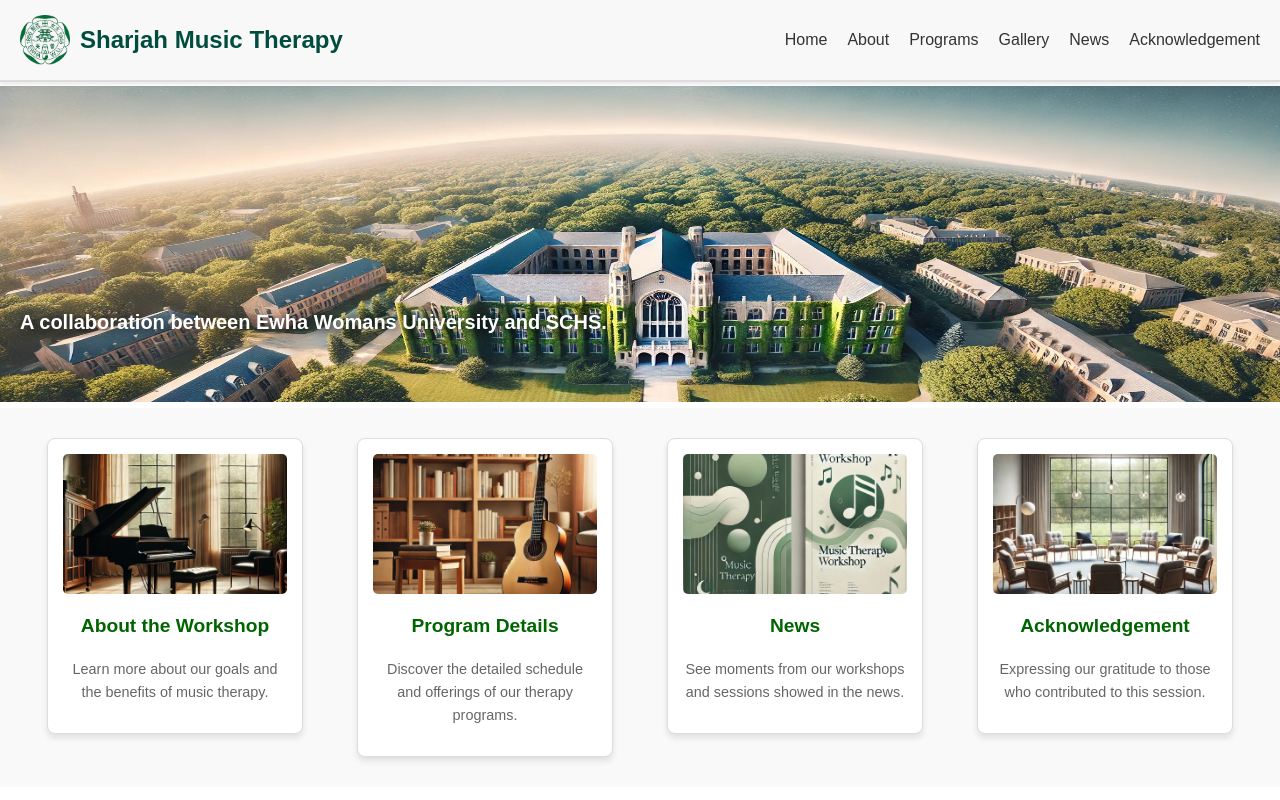
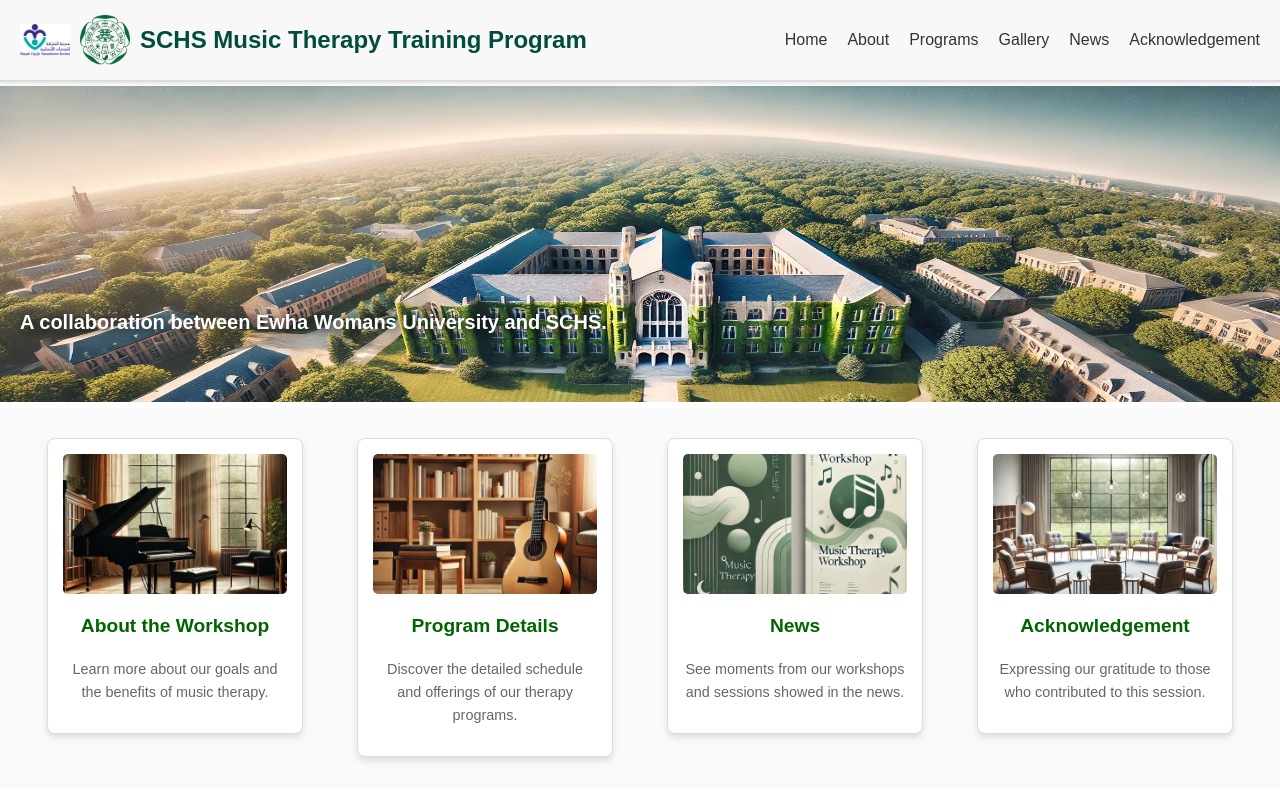
Before and after one commit to jiyucat/Ewha-SCHS, a plain HTML site: page index.html in a window 1280 px wide. Shown: the top 800 px of the page. Drawn offline with Linux system fonts and the light colour scheme.

Commit message:
header updated

```diff
--- a/header.html
+++ b/header.html
@@ -1,7 +1,8 @@
 <header>
     <div class="logo">
+        <img src = "SCHS-logo.png" alt = "SCHS logo">
         <img src="ewha-logo.png" alt="Ewha Womans University logo">
-        <h1>Sharjah Music Therapy</h1>
+        <h1>SCHS Music Therapy Training Program</h1>
     </div>
     <nav>
         <ul>
```
